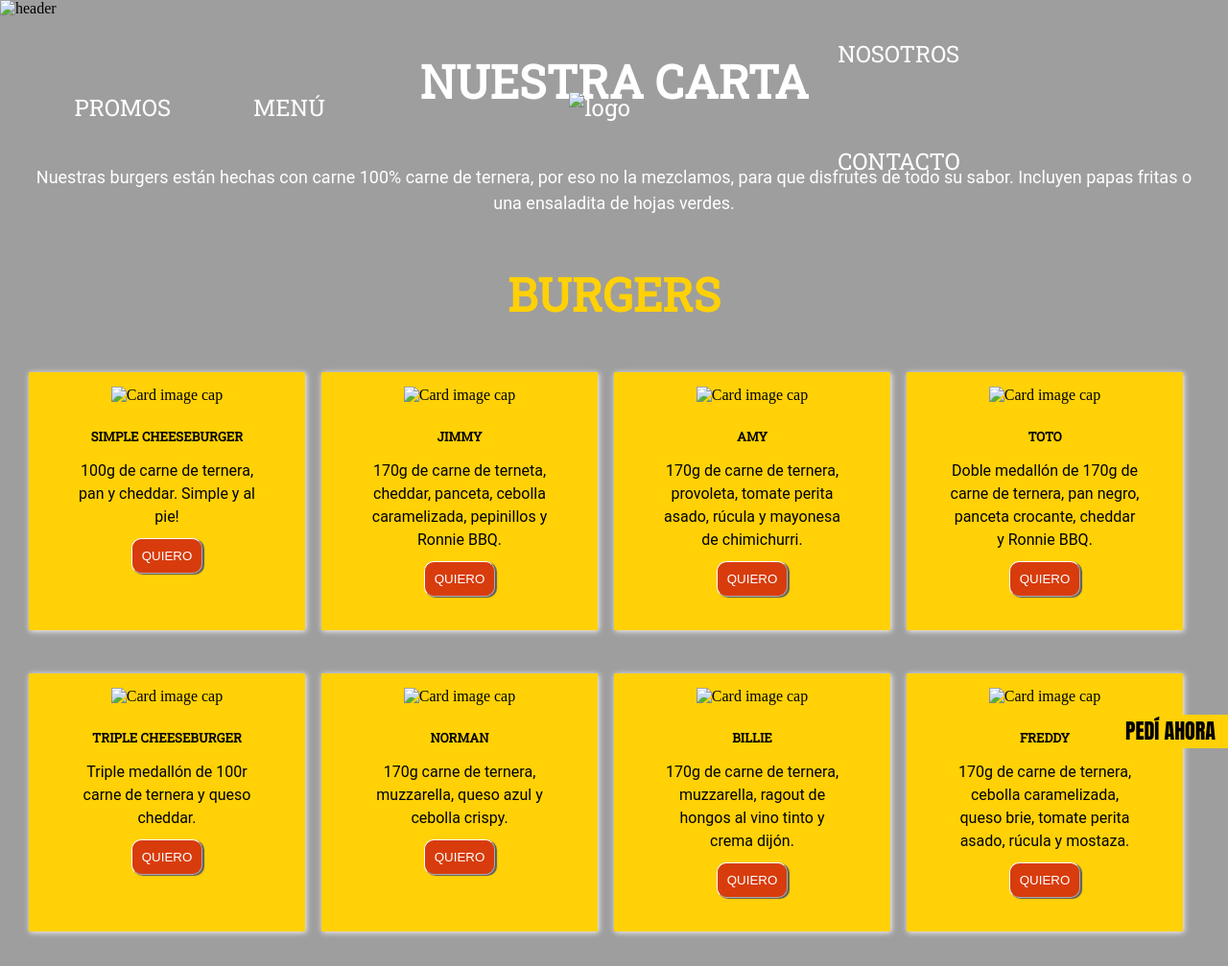
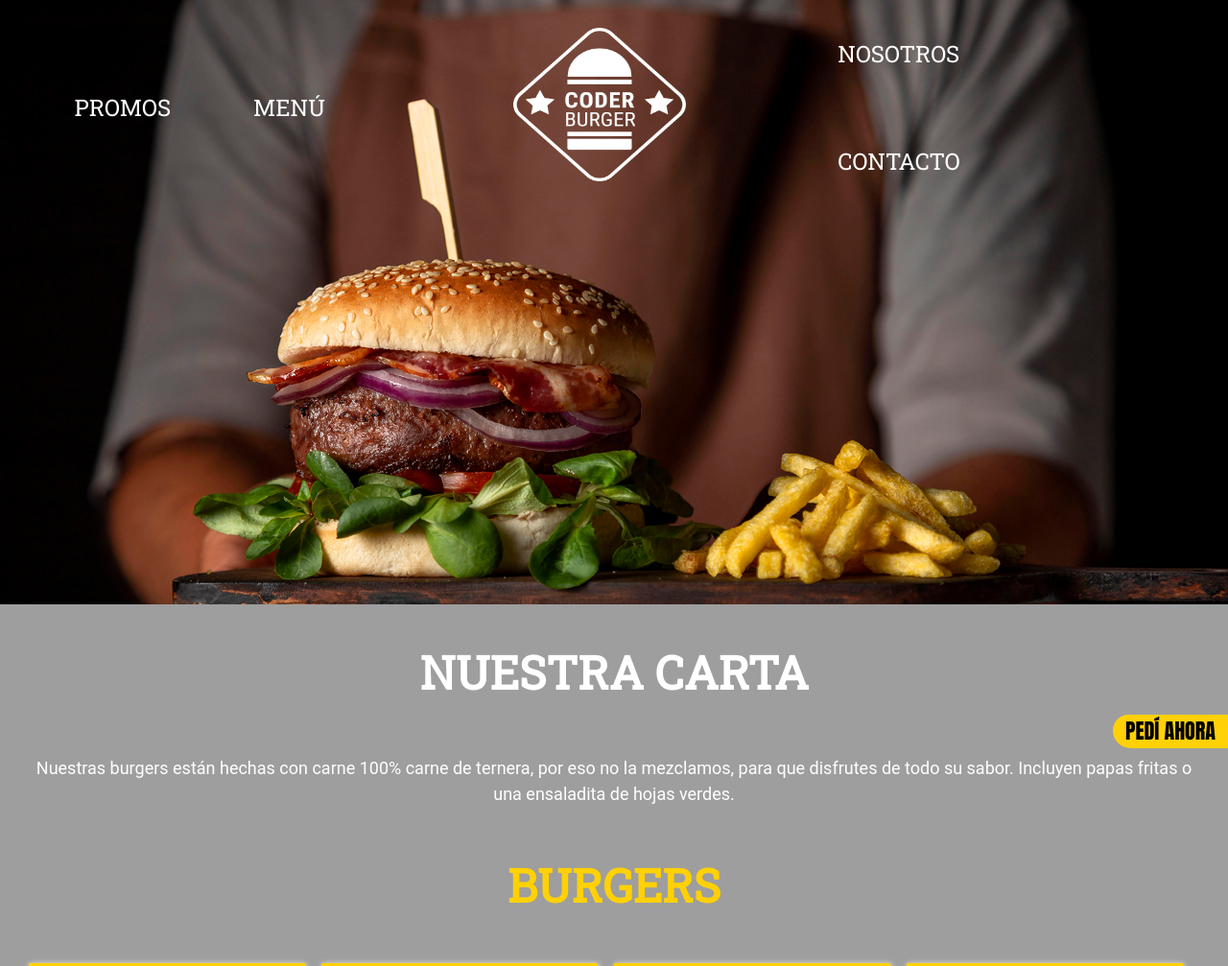
Before and after one commit to damiangmz/Coderburger, a plain HTML site: page pages/menu.html in a window 1280 px wide. Shown: the top 1007 px of the page at 96% size. Drawn offline with Linux system fonts and the light colour scheme; the site is published under a folder, as on GitHub Pages, so addresses that start at the root find nothing; some icons are missing; a web font is replaced by a local one.

Commit message:
link menu

```diff
--- a/pages/menu.html
+++ b/pages/menu.html
@@ -20,7 +20,7 @@
   <header class="header">
     <!--Inicio de navegador-->
     <div>
-      <img class="img__menu" src="/assets/header3.jpg" alt="header">
+      <img class="img__menu" src="../assets/header3.jpg" alt="header">
 
       <nav class="navbar">
         <div class="navbar_container">
@@ -30,7 +30,7 @@
           </ul>
         </div>
         <div class="logo__nav">
-          <a href="../index.html"><img class="nav__img" src="/assets/Logo.png" alt="logo" /></a>
+          <a href="../index.html"><img class="nav__img" src="../assets/Logo.png" alt="logo" /></a>
         </div>
         <ul class="navbar__uld">
           <li><a href="../pages/nosotros.html">NOSOTROS</a></li>
@@ -57,7 +57,7 @@
       <section class="menu__section__card">
         <!--Inicio Seccion 2 tarjetas-->
         <div class="card">
-          <img class="card-img-top" src="/assets/menu-burger1.jpg" alt="Card image cap">
+          <img class="card-img-top" src="../assets/menu-burger1.jpg" alt="Card image cap">
           <div class="card-body">
             <h5 class="card-title">SIMPLE CHEESEBURGER</h5>
             <p class="card-text">100g de carne de ternera, pan y cheddar. Simple y al pie!</p>
@@ -67,7 +67,7 @@
           </div>
         </div>
         <div class="card">
-          <img class="card-img-top" src="/assets/menu-burger2.jpg" alt="Card image cap">
+          <img class="card-img-top" src="../assets/menu-burger2.jpg" alt="Card image cap">
           <div class="card-body">
             <h5 class="card-title">JIMMY</h5>
             <p class="card-text">170g de carne de terneta, cheddar, panceta, cebolla caramelizada, pepinillos y Ronnie
@@ -78,7 +78,7 @@
           </div>
         </div>
         <div class="card">
-          <img class="card-img-top" src="/assets/menu-burger3.jpg" alt="Card image cap">
+          <img class="card-img-top" src="../assets/menu-burger3.jpg" alt="Card image cap">
           <div class="card-body">
             <h5 class="card-title">AMY</h5>
             <p class="card-text">170g de carne de ternera, provoleta, tomate perita asado, rúcula y mayonesa de
@@ -89,7 +89,7 @@
           </div>
         </div>
         <div class="card">
-          <img class="card-img-top" src="/assets/menu-burger4.jpg" alt="Card image cap">
+          <img class="card-img-top" src="../assets/menu-burger4.jpg" alt="Card image cap">
           <div class="card-body">
             <h5 class="card-title">TOTO</h5>
             <p class="card-text">Doble medallón de 170g de carne de ternera, pan negro, panceta crocante, cheddar y
@@ -100,7 +100,7 @@
           </div>
         </div>
         <div class="card">
-          <img class="card-img-top" src="/assets/menu-burger5.jpg" alt="Card image cap">
+          <img class="card-img-top" src="../assets/menu-burger5.jpg" alt="Card image cap">
           <div class="card-body">
             <h5 class="card-title">TRIPLE CHEESEBURGER</h5>
             <p class="card-text">Triple medallón de 100r carne de ternera y queso cheddar.</p>
@@ -110,7 +110,7 @@
           </div>
         </div>
         <div class="card">
-          <img class="card-img-top" src="/assets/menu-burger6.jpg" alt="Card image cap">
+          <img class="card-img-top" src="../assets/menu-burger6.jpg" alt="Card image cap">
           <div class="card-body">
             <h5 class="card-title">NORMAN</h5>
             <p class="card-text">170g carne de ternera, muzzarella, queso azul y cebolla crispy.</p>
@@ -120,7 +120,7 @@
           </div>
         </div>
         <div class="card">
-          <img class="card-img-top" src="/assets/menu-burger7.jpg" alt="Card image cap">
+          <img class="card-img-top" src="../assets/menu-burger7.jpg" alt="Card image cap">
           <div class="card-body">
             <h5 class="card-title">BILLIE</h5>
             <p class="card-text">170g de carne de ternera, muzzarella, ragout de hongos al vino tinto y crema dijón.</p>
@@ -130,7 +130,7 @@
           </div>
         </div>
         <div class="card">
-          <img class="card-img-top" src="/assets/menu-burger8.jpg" alt="Card image cap">
+          <img class="card-img-top" src="../assets/menu-burger8.jpg" alt="Card image cap">
           <div class="card-body">
             <h5 class="card-title">FREDDY</h5>
             <p class="card-text">170g de carne de ternera, cebolla caramelizada, queso brie, tomate perita asado, rúcula
@@ -147,7 +147,7 @@
       <!--Inicio de footer-->
       <div class="footer__container">
         <div class="container__box">
-          <a href="../index.html"><img class="nav__img2" src="/assets/Logo.png" alt="logo" /></a>
+          <a href="../index.html"><img class="nav__img2" src="../assets/Logo.png" alt="logo" /></a>
           <p>
             Hamburguesas caseras preparadas con dedicación, tiempo y amor. Acompañadas por la mejor bebida artesanal.
           </p>
```
